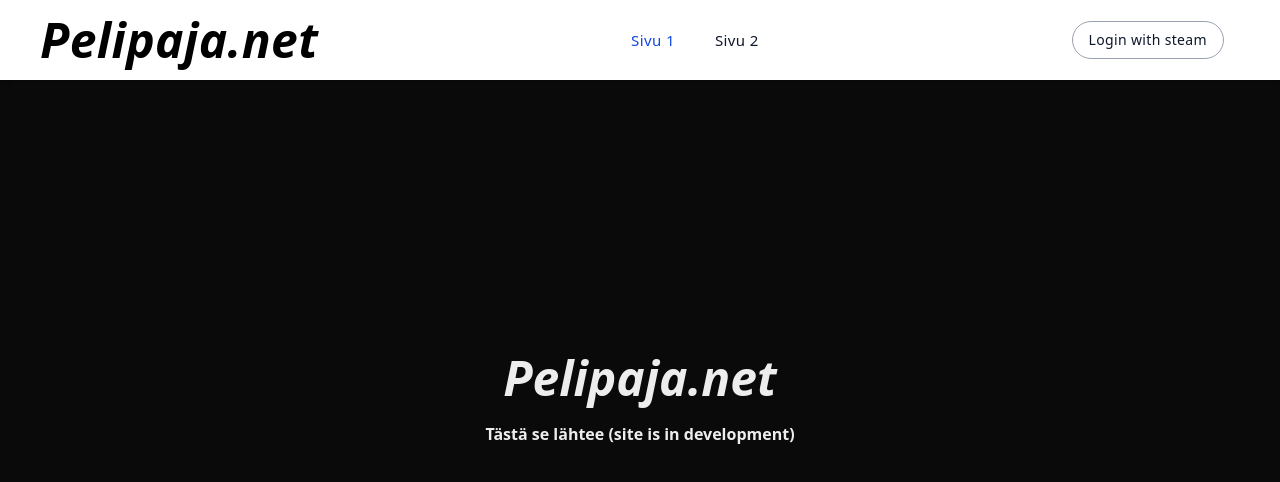
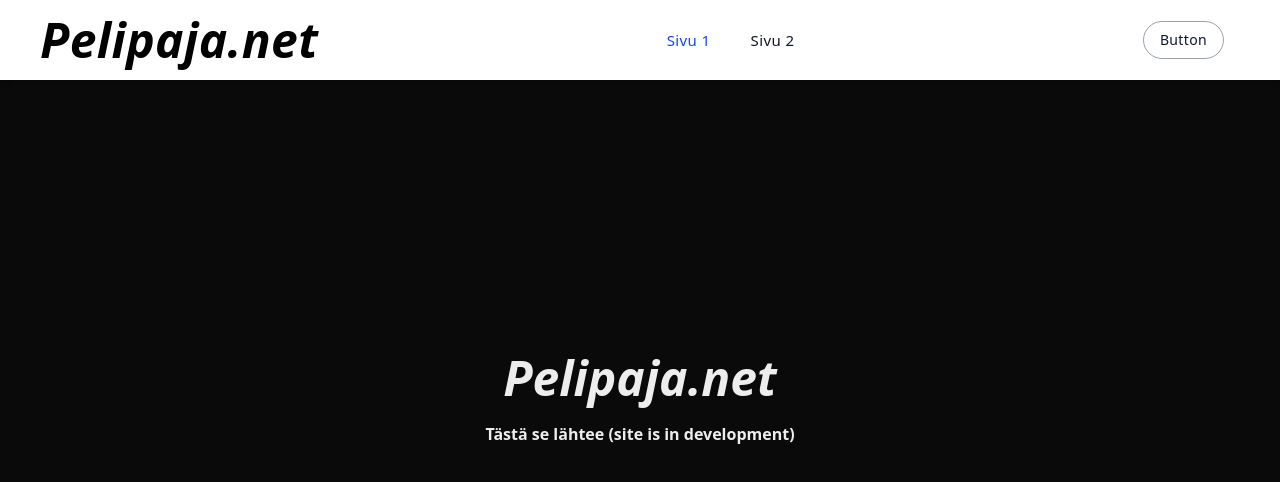
Before and after one commit to Tomppahh/Pelipaja.net, a Next.js app: page / in a window 1280 px wide. Shown: the top 482 px of the page. Built offline with nearby package versions, Linux system fonts and the light colour scheme; a web font is replaced by a local one.

Commit message:
test commit to test github actions deployment

```diff
--- a/src/app/components/header.tsx
+++ b/src/app/components/header.tsx
@@ -62,7 +62,7 @@ export default function Header() {
 
 				<div className='flex max-lg:ml-auto space-x-4'>
 					<button className='px-4 py-2 text-sm rounded-full font-medium cursor-pointer tracking-wide text-slate-900 border border-gray-400 bg-transparent hover:bg-gray-50 transition-all'>
-						Login with steam
+						Button
 					</button>
 
 					<button
```
